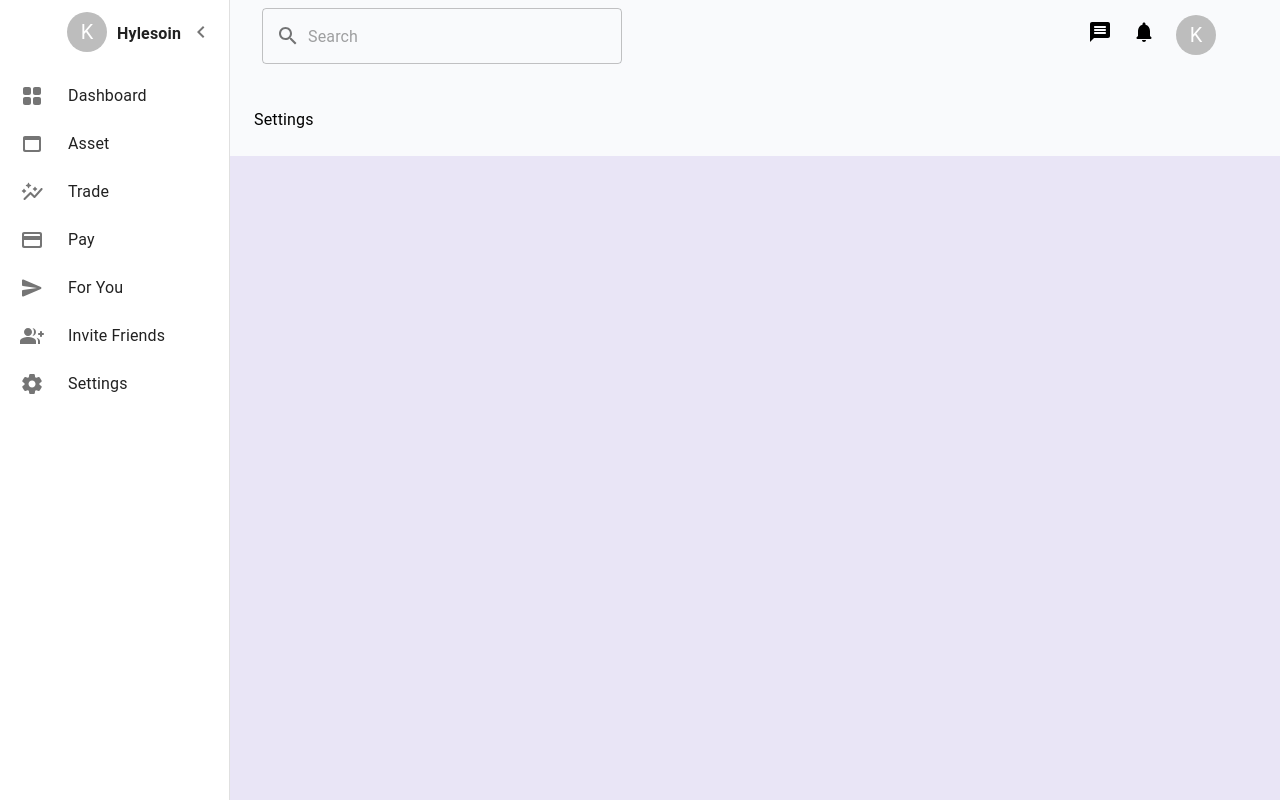
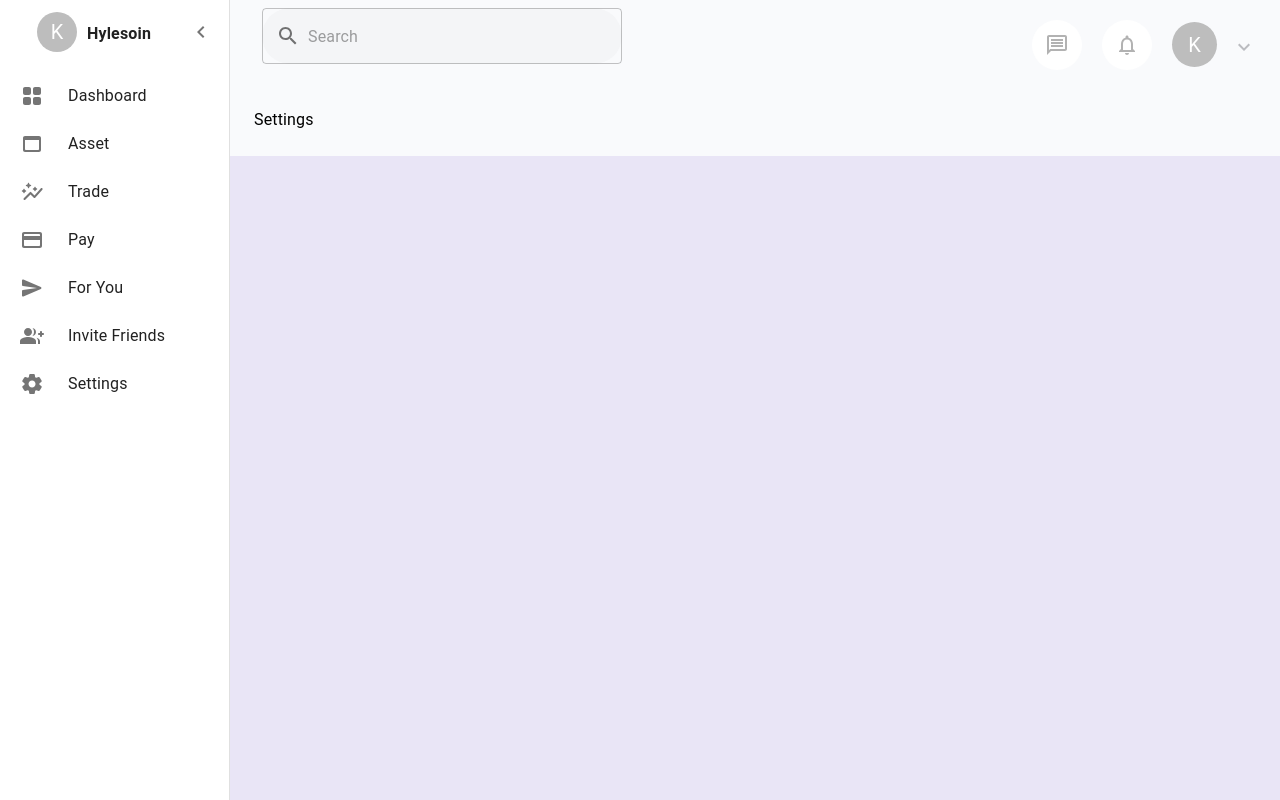
Before and after one commit to kaaylabusermagesh/Dashboard, a React (Create React App) app in the folder my-project/: page /settings in a window 1280 px wide. Built offline with nearby package versions, Linux system fonts and the light colour scheme.

Commit message:
Pie chart added from react-google-charts
npm i react-google-charts

```diff
--- a/my-project/package.json
+++ b/my-project/package.json
@@ -13,6 +13,7 @@
     "@testing-library/user-event": "^13.5.0",
     "react": "^18.2.0",
     "react-dom": "^18.2.0",
+    "react-google-charts": "^4.0.0",
     "react-minimal-pie-chart": "^8.4.0",
     "react-router-dom": "^6.11.2",
     "react-scripts": "5.0.1",
--- a/my-project/src/features/Components/Modules/body.js
+++ b/my-project/src/features/Components/Modules/body.js
@@ -3,6 +3,19 @@ import React from "react";
 import Bodybottom from "./bodybottom";
 import { PieChart } from "react-minimal-pie-chart";
 import Data from "../data.json";
+import { Chart } from "react-google-charts";
+
+export const data = [
+  ["Task", "Hours per Day"],
+  ["A", 5],
+  ["B", 5],
+  ["C", 5],
+];
+
+export const options = {
+  pieHole: 0.7,
+  is3D: false,
+};
 
 function BodyComponent() {
   const arrayList1 = Data.Carddata;
@@ -83,7 +96,7 @@ function BodyComponent() {
             className="grid_styles_div"
             sx={{ margin: "10px 10px 0px 5px", display: "flex" }}
           >
-            <Grid item xs={6}>
+            <Grid item xs={4}>
               <Grid sx={{ display: "flex" }}>
                 <Grid sx={{ margin: "2% 0px 0px 4%" }}>
                   <Typography sx={{ fontSize: "14px", fontWeight: "bold" }}>
@@ -144,9 +157,9 @@ function BodyComponent() {
                 })}
               </Grid>
             </Grid>
-            <Grid item xs={6}>
+            <Grid item xs={8}>
               <Grid sx={{ display: "flex" }}>
-                <Grid>
+                <Grid item xs={6}>
                   <Typography
                     sx={{
                       fontSize: "12px",
@@ -156,8 +169,17 @@ function BodyComponent() {
                   >
                     Wallet
                   </Typography>
+                  <Grid>
+                    <Chart
+                      chartType="PieChart"
+                      width="100%"
+                      height="150px"
+                      data={data}
+                      options={options}
+                    />
+                  </Grid>
                 </Grid>
-                <Grid sx={{ margin: "10px 10px 0px 80px" }}>
+                <Grid sx={{ margin: "10px 10px 0px 0px" }} item xs={6}>
                   <Typography
                     sx={{
                       fontSize: "12px",
--- a/my-project/src/features/Components/header.js
+++ b/my-project/src/features/Components/header.js
@@ -1,20 +1,27 @@
 import { Avatar, Box, Grid, InputAdornment, TextField } from "@mui/material";
 import React from "react";
 import SearchIcon from "@mui/icons-material/Search";
-import MessageRoundedIcon from "@mui/icons-material/MessageRounded";
-import NotificationsRoundedIcon from "@mui/icons-material/NotificationsRounded";
+import MessageOutlinedIcon from "@mui/icons-material/MessageOutlined";
+import NotificationsOutlinedIcon from "@mui/icons-material/NotificationsOutlined";
+import KeyboardArrowDownOutlinedIcon from "@mui/icons-material/KeyboardArrowDownOutlined";
 
 function Header() {
   return (
     <Box sx={{ width: "100%" }}>
       <Grid container spacing={2}>
-        <Grid item xs={6}>
+        <Grid item xs={6} sx={{ border: "none" }}>
           <TextField
             placeholder="Search"
-            sx={{ m: 1, width: "40ch", borderRadius: "90px" }}
+            sx={{
+              m: 1,
+              width: "40ch",
+              borderRadius: "100px",
+              backgroundColor: "#F4F5F7",
+              border: "none",
+            }}
             InputProps={{
               startAdornment: (
-                <InputAdornment position="start">
+                <InputAdornment position="start" sx={{ border: "none" }}>
                   <SearchIcon />
                 </InputAdornment>
               ),
@@ -23,13 +30,24 @@ function Header() {
         </Grid>
         <Grid item xs={6} sx={{ display: "flex", justifyContent: "flex-end" }}>
           <Grid sx={{ margin: "20px 0px 0px 20px" }}>
-            <MessageRoundedIcon sx={{ color: "black" }} />
+            <Grid className="header_bg_circle">
+              <MessageOutlinedIcon sx={{ color: "#B2B2B2" }} />
+            </Grid>
           </Grid>
           <Grid sx={{ margin: "20px 0px 0px 20px" }}>
-            <NotificationsRoundedIcon sx={{ color: "black" }} />
+            <Grid className="header_bg_circle">
+              <NotificationsOutlinedIcon sx={{ color: "#B2B2B2" }} />
+            </Grid>
           </Grid>
-          <Grid sx={{ margin: "15px 40px 0px 20px" }}>
-            <Avatar>K</Avatar>
+          <Grid sx={{ margin: "15px 5px 0px 20px" }}>
+            <Avatar
+              sx={{ height: "45px", width: "45px", margin: "7px 0px 0px 0px" }}
+            >
+              K
+            </Avatar>
+          </Grid>
+          <Grid sx={{ margin: "35px 0px 0px 10px" }}>
+            <KeyboardArrowDownOutlinedIcon sx={{ color: "#BBBCC0" }} />
           </Grid>
         </Grid>
       </Grid>
--- a/my-project/src/features/Components/navbar.js
+++ b/my-project/src/features/Components/navbar.js
@@ -173,7 +173,7 @@ export default function Navbar() {
 
       <Drawer variant="permanent" open={open}>
         <DrawerHeader>
-          <Grid sx={{ display: "flex", margin: "0px 0px 0px 0px" }}>
+          <Grid sx={{ display: "flex", margin: "0px 30px 0px 0px" }}>
             <Grid>
               <Avatar>K</Avatar>
             </Grid>
--- a/my-project/src/features/Components/styles.css
+++ b/my-project/src/features/Components/styles.css
@@ -26,7 +26,20 @@
   height: 80vh;
   overflow-y: scroll;
 } */
+.css-1d3z3hw-MuiOutlinedInput-notchedOutline {
+  border: none !important;
+}
 
 .main_gridfor_body {
   margin-top: 2%;
 }
+.header_bg_circle {
+  height: 50px;
+  width: 50px;
+  border-radius: 25px;
+  background-color: white;
+  display: flex;
+  justify-content: center;
+  align-items: center;
+  margin-bottom: 5px;
+}
```
Also changed, not shown: 1 other file (tests, documents, lock files or other folders).
